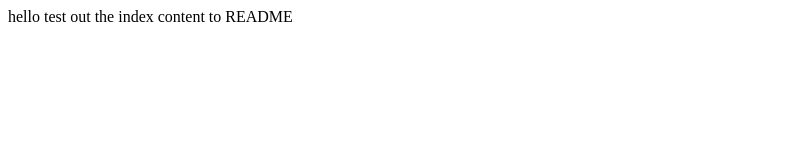
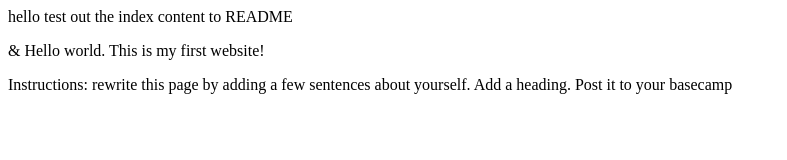
Before and after one commit to Tsun707/Lab-1, a plain HTML site: page index.html in a window 1280 px wide. Shown: the whole page, without its empty margins (0-787 px from the left). Drawn offline with Linux system fonts and the light colour scheme.

Commit message:
Update index.html

```diff
--- a/index.html
+++ b/index.html
@@ -1,3 +1,12 @@
 <!DOCTYPE html>
 hello test out the index content to README
+<html lang="en">
+<head>
+  <meta charset="UTF-8">
+  <title>ITMD-361 Internet Technologies and Web Design</title>
+</head>
+<body>
+  <p>&amp; Hello world. This is my first website!</p>
+  <p>Instructions: rewrite this page by adding a few sentences about yourself. Add a heading. Post it to your basecamp</p>
+</body>
 <html>
```
